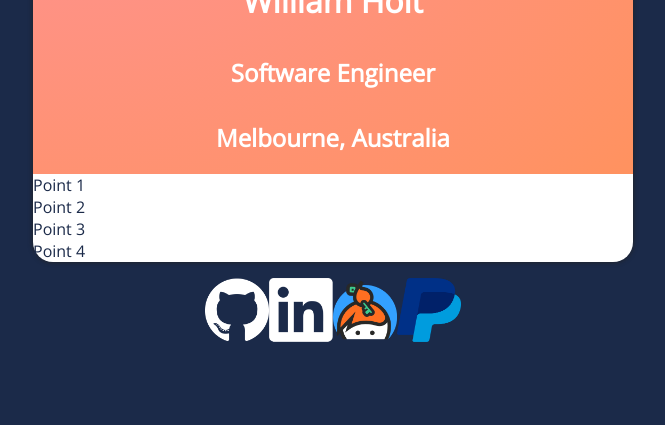
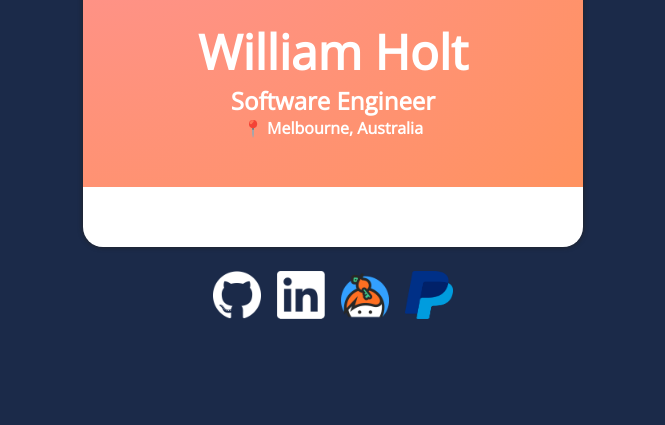
Before and after one commit to halbrd/will.sx, a Flask app: page / in a window 1280 px wide. Shown: the part 375-800 px from the top of the page, without its empty margins (307-972 px from the left). Run offline with Flask 2, Linux system fonts and the light colour scheme.

Commit message:
/: improve homepage profile

```diff
--- a/static/css/index.css
+++ b/static/css/index.css
@@ -23,17 +23,13 @@ body, html {
     border-radius: var(--border-radius);
 
     width: calc(100% - 80px);
-    max-width: 600px;
+    max-width: 500px;
     margin: auto;
 
 
     box-shadow: 0px 0px 5px #222222;
 
     margin-bottom: 16px;
-}
-
-.card p {
-    margin: 0;
 }
 
 .card-top {
@@ -44,26 +40,40 @@ body, html {
     flex-direction: column;
     justify-content: center;
     align-items: center;
+
+    padding: 40px;
 }
 
 .pic {
-    width: 200px;
-    height: 200px;
+    width: 220px;
+    height: 220px;
 
-    padding: 30px;
+    margin: 20px;
+
+    border-radius: var(--border-radius);
 }
 
 h1 {
-    margin-top: 16px;
+    margin: 0;
+    font-size: 48px;
 }
 
 h2 {
-    margin-top: 12px;
+    margin: 0;
+    font-size: 24px;
+}
+
+h3 {
+    margin: 0;
+    margin-bottom: 8px;
+    font-size: 16px;
 }
 
 .card-bottom {
     border-bottom-left-radius: var(--border-radius);
     border-bottom-right-radius: var(--border-radius);
+
+    padding: 30px;
 }
 
 .links {
@@ -76,6 +86,8 @@ h2 {
 }
 
 .link-icon {
-    width: 64px;
-    height: 64px;
+    width: 48px;
+    height: 48px;
+
+    margin: 8px;
 }
--- a/templates/index.html
+++ b/templates/index.html
@@ -11,14 +11,10 @@
     <div class="card-top highlighted">
         <img class="pic" src="{{ url_for('static', filename='img/profile.png') }}" alt="">
         <h1 class="name">William Holt</h1>
-        <h2 class="job">Software Engineer</h2>
-        <h2 class="location">Melbourne, Australia</h2>
+        <h2>Software Engineer</h2>
+        <h3>📍 Melbourne, Australia</h3>
     </div>
     <div class="card-bottom inverted">
-        <p>Point 1</p>
-        <p>Point 2</p>
-        <p>Point 3</p>
-        <p>Point 4</p>
     </div>
 </div>
 
```
